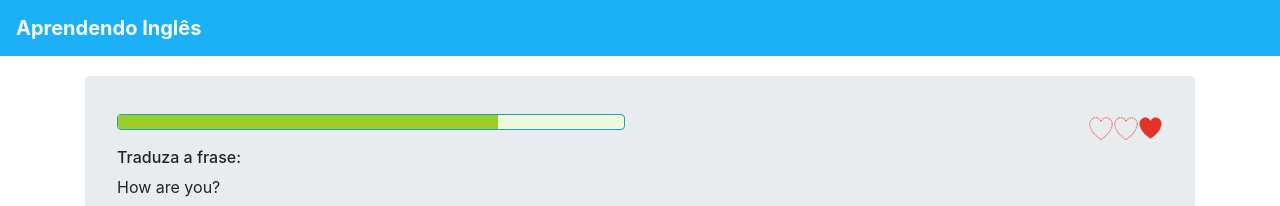
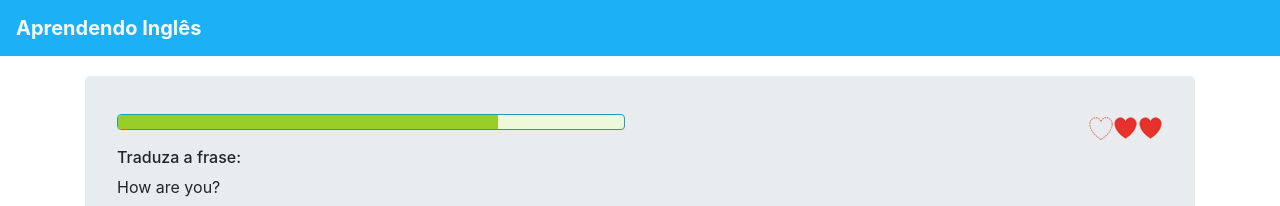
Before and after one commit to sidao-rodrigues/Course-JS-TS-Angular-Udemy, an Angular app in the folder projetos/app1/: page / in a window 1280 px wide. Shown: the top 206 px of the page. Built offline with nearby package versions, Linux system fonts and the light colour scheme.

Commit message:
adding property binding -

```diff
--- a/projetos/app1/src/app/tentativas/tentativas.component.html
+++ b/projetos/app1/src/app/tentativas/tentativas.component.html
@@ -1,3 +1,3 @@
-<img src="/assets/coracao_vazio.png" alt="Coração Vazio">
-<img src="/assets/coracao_vazio.png" alt="Coração Vazio">
-<img src="/assets/coracao_cheio.png" alt="Coração Cheio">
+<img [src]="coracaoVazio" alt="Coração">
+<img [src]="coracaoCheio" alt="Coração">
+<img [src]="coracaoCheio" alt="Coração">
--- a/projetos/app1/src/app/tentativas/tentativas.component.ts
+++ b/projetos/app1/src/app/tentativas/tentativas.component.ts
@@ -7,6 +7,9 @@ import { Component, OnInit } from '@angular/core';
 })
 export class TentativasComponent implements OnInit {
 
+  public coracaoVazio: string = '/assets/coracao_vazio.png'; //property binding passando o nome da variável entre colchetes
+  public coracaoCheio: string = '/assets/coracao_cheio.png';
+
   constructor() { }
 
   ngOnInit(): void {
```
